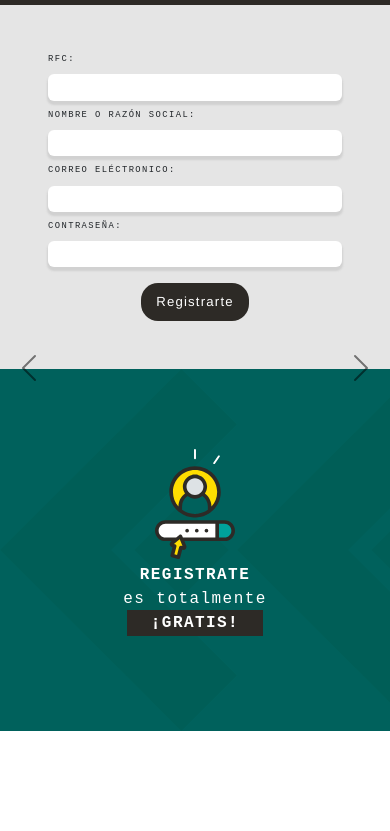
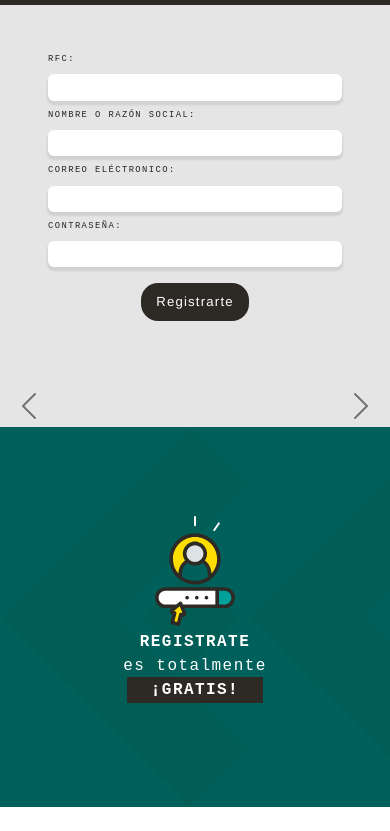
Before and after one commit to FarNaya/Facturacion-en-tus-manos, a website: page src/index.html in a window 390 px wide. Shown: the part 71-902 px from the top of the page. Before the commit the page ends 844 px from the top, so only its background shows below. Drawn offline with nearby package versions, Linux system fonts and the light colour scheme; files that its build step writes are made by us from their sources; files whose address does not match are found by name.

Commit message:
hero section
hero mobile view updated

```diff
--- a/src/index.html
+++ b/src/index.html
@@ -60,18 +60,12 @@
         <main>
             <section class="hero-section mb-4">
 
-                <div class="container-fluid position-relative p-0">
-                <!-- <div class="row"> -->
-                    <!-- Ver tutorial sobre 'Forms', agregar 'H' tags al texto de la hero section
-                    buscar palabras claves -->
-                    <div id="carouselExampleControls" class="carousel carousel-dark slide p-0" data-bs-interval="0">
-                    <div class="carousel-inner">
+            <div class="container-fluid position-relative p-0">
+                <div id="carouselExampleControls" class="carousel carousel-dark slide p-0" data-bs-interval="0">
+                <div class="carousel-inner">
+                    <div class="carousel-item">
 
-                        <!-- <div class="col-12"> -->
-
-                        <div class="carousel-item">
-
-                            <div class="row">
+                        <div class="row">
 
                             <div class="col-lg-7 col-xl-7 order-lg-2 p-0">
                                 <div class="hero-background">
@@ -86,17 +80,16 @@
                                 </div>
                             </div>
 
-                            <div class="col-lg-5 col-xl-5 p-0 ">
+                            <div class="col-lg-5 col-xl-5 px-0">
 
                                 <div class="hero-green-slide d-flex flex-column align-items-center justify-content-center">
                                     <img class="hero-slide-logo py-4" src="/img/svg/logo-facturacion-en-tus-manos.svg" alt="">
                                         <button type="button" class="btn btn-primary my-4 text-uppercase">Prueba gratis</button>
                                 </div>
-
                             </div>
-
                         </div>
                     </div>
+
                         <!-- slide 2 -->
                     <div class="carousel-item active">
 
@@ -151,6 +144,7 @@
                             <span class="carousel-control-prev-icon" aria-hidden="true"></span>
                             <span class="visually-hidden">Previous</span>
                         </button>
+
                         <button class="carousel-control-next" type="button" data-bs-target="#carouselExampleControls" data-bs-slide="next">
                             <span class="carousel-control-next-icon" aria-hidden="true"></span>
                             <span class="visually-hidden">Next</span>
--- a/src/sass/style.scss
+++ b/src/sass/style.scss
@@ -78,7 +78,7 @@ main{
         }
 
         .hero-form{
-            max-height: 50vh;
+            min-height: 50vh;
             background-color: #e5e5e5;
 
             form{
@@ -127,7 +127,7 @@ main{
         .hero-green-slide{
             // applies for both green slides on hero section
             background-image: url(/img/svg/Asset-61.svg);
-            max-height: 50vh;
+            min-height: 45vh;
             background-size: contain;
             background-position: left center;
             background-color: $darkgreen;
@@ -141,10 +141,7 @@ main{
                 .hero-gratis{
                     color: $white;
                 }
-
-                // .hero-icon-2
             }
-            //
         }
 
         .hero-slide-logo{
```
Also changed, not shown: docs/index.html (+1 -5 lines), docs/css/style.css.
